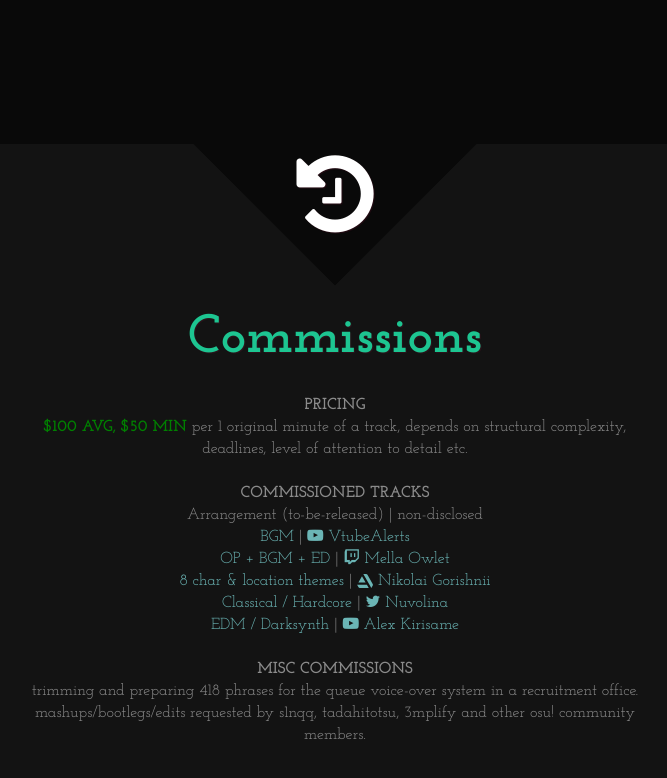
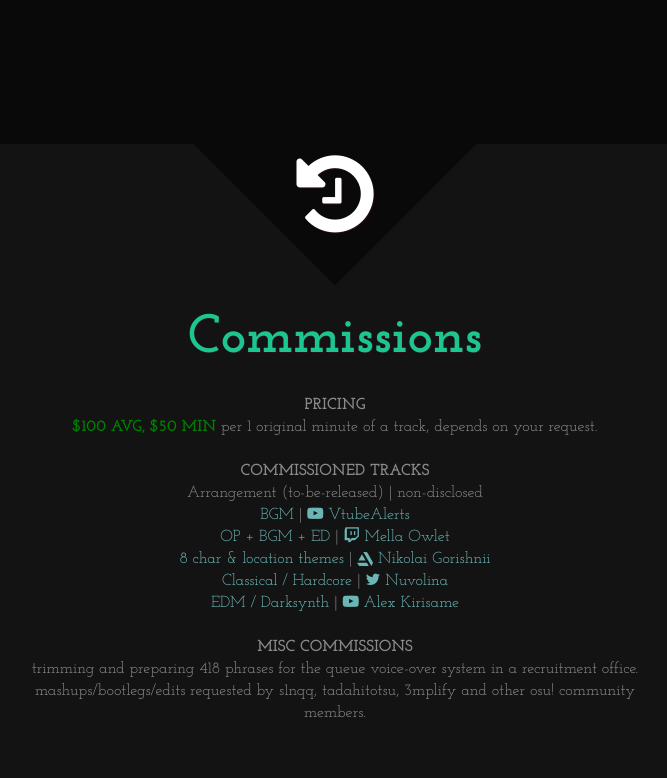
Before and after one commit to ModlesSFlash/modlessflash.github.io, a plain HTML site: page index.html in a window 1280 px wide. Shown: the part 3056-3834 px from the top of the page, without its empty margins (305-972 px from the left). Drawn offline with Linux system fonts and the light colour scheme.

Commit message:
new ver1

```diff
--- a/index.html
+++ b/index.html
@@ -87,7 +87,7 @@
 				<h2>Commissions</h2>
 				<p> <!--class="right-align"-->
 <b>PRICING</b><br>
-<b style="color: green;">$100 AVG, $50 MIN</b> per 1 original minute of a track, depends on structural complexity, deadlines, level of attention to detail etc.<br><br>
+<b style="color: green;">$100 AVG, $50 MIN</b> per 1 original minute of a track, depends on your request.<br><br>
 <b>COMMISSIONED TRACKS</b><br>
 Arrangement (to-be-released) | non-disclosed<br>
                           <a href="https://modlessflash.bandcamp.com/track/vtubealerts-bgm-loop-1">BGM</a> | <a href="https://www.youtube.com/@VtubeAlerts"><i class="fa fa-youtube-play" aria-hidden="true"></i> VtubeAlerts</a><br>
```
